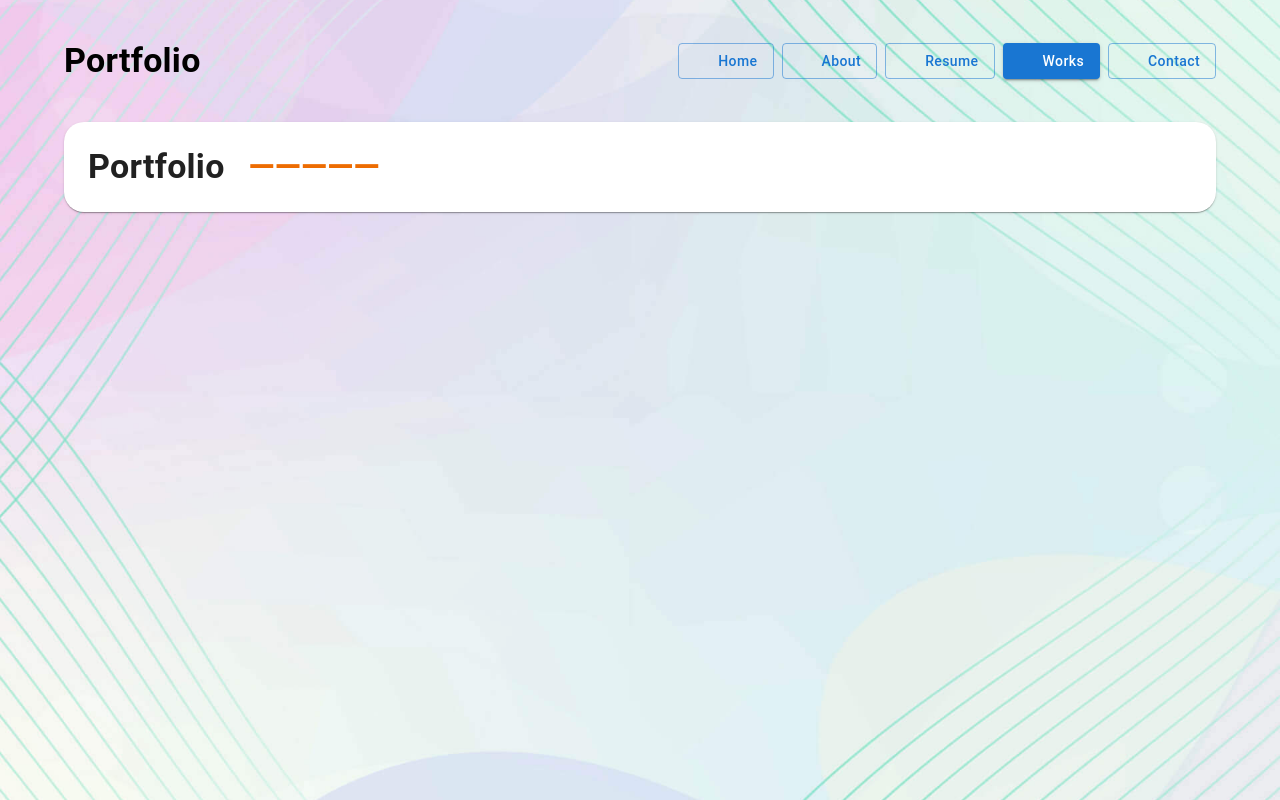
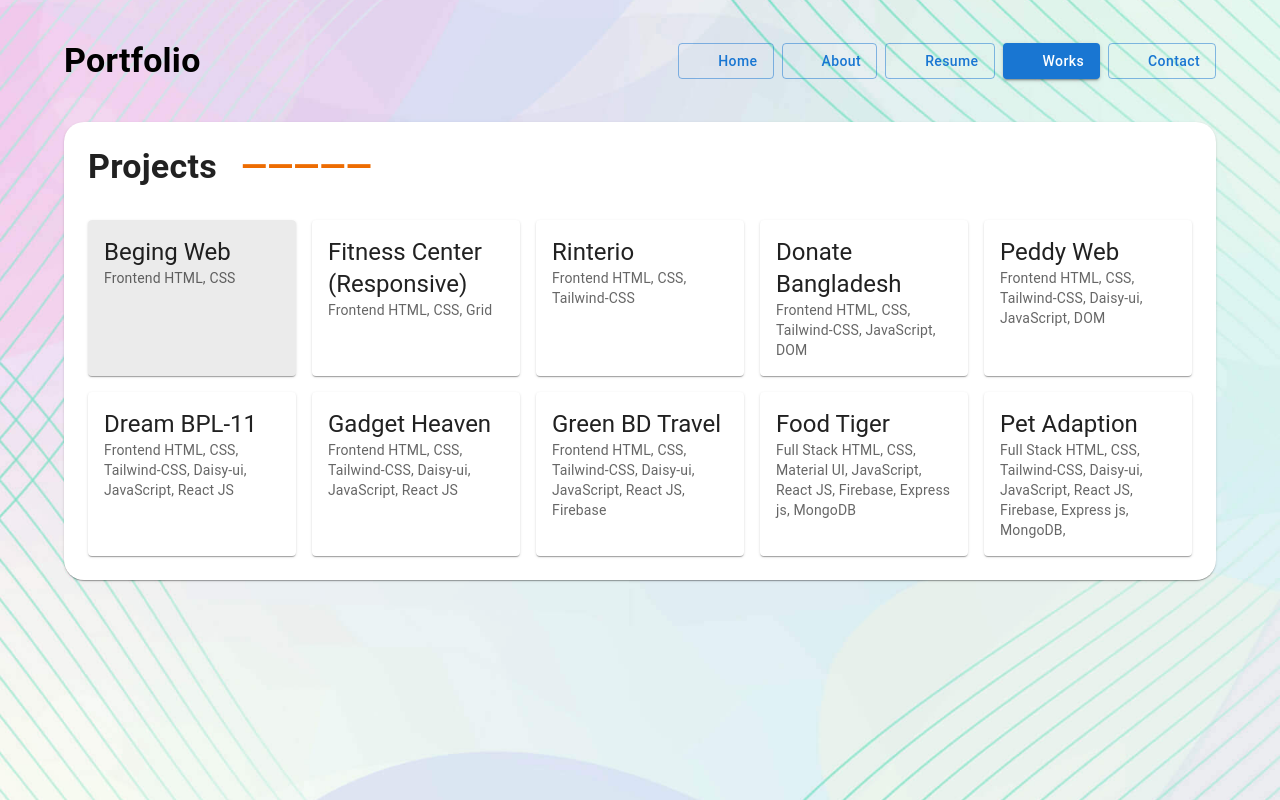
Before and after one commit to anik554/professional-portfolio, a React (Vite) app: page /contact in a window 1280 px wide. Both pictures are taken after a click on the button "Works". Built offline with nearby package versions, Linux system fonts and the light colour scheme; some icons are missing.

Commit message:
works and contact section ok with google map

```diff
--- a/src/pages/Home/Home.tsx
+++ b/src/pages/Home/Home.tsx
@@ -1,5 +1,5 @@
 import { Avatar, Box, Button, Typography } from "@mui/material";
-import ProfileImage from "../../assets/images/anik_imtiaz.jpg";
+import ProfileImage from "../../assets/images/pro_image.jpg";
 import LinkedInIcon from "@mui/icons-material/LinkedIn";
 import FacebookIcon from "@mui/icons-material/Facebook";
 import GitHubIcon from "@mui/icons-material/GitHub";
--- a/src/pages/contact/Contact.tsx
+++ b/src/pages/contact/Contact.tsx
@@ -1,8 +1,155 @@
+import {
+  Box,
+  Button,
+  Card,
+  CardContent,
+  Grid,
+  Paper,
+  TextField,
+  Typography,
+} from "@mui/material";
+import PhoneAndroidIcon from "@mui/icons-material/PhoneAndroid";
+import MarkEmailReadIcon from "@mui/icons-material/MarkEmailRead";
+import LocationOnIcon from "@mui/icons-material/LocationOn";
 
 const Contact = () => {
   return (
-    <div>Contact</div>
-  )
-}
+    <Box
+      width={"100%"}
+      component={Paper}
+      elevation={1}
+      my={5}
+      sx={{ borderRadius: 5 }}
+    >
+      <Box p={3}>
+        <Box display={"flex"} gap={3}>
+          <Typography variant="h4" fontWeight={"bold"}>
+            Contacts
+          </Typography>
+          <Typography variant="h4" fontWeight={"bold"} color="warning">
+            —————
+          </Typography>
+        </Box>
+        <Box mt={4}>
+          <Grid container spacing={2}>
+            <Grid size={4}>
+              <Card>
+                <CardContent
+                  sx={{ display: "flex", justifyContent: "flex-start", gap: 2 }}
+                >
+                  <Box>
+                    <PhoneAndroidIcon color="secondary" fontSize="large" />
+                  </Box>
+                  <Box>
+                    <Typography gutterBottom>+8801734699652</Typography>
+                    <Typography>+8801687176678</Typography>
+                  </Box>
+                </CardContent>
+              </Card>
+              <br />
+              <Card>
+                <CardContent
+                  sx={{ display: "flex", justifyContent: "flex-start", gap: 2 }}
+                >
+                  <Box>
+                    <MarkEmailReadIcon color="warning" fontSize="large" />
+                  </Box>
+                  <Box>
+                    <Typography gutterBottom>
+                      anikimtiaz1993@gmail.com
+                    </Typography>
+                    <Typography>anikimtiaz924@gmail.com</Typography>
+                  </Box>
+                </CardContent>
+              </Card>
+              <br />
+              <Card>
+                <CardContent
+                  sx={{ display: "flex", justifyContent: "flex-start", gap: 2 }}
+                >
+                  <Box>
+                    <LocationOnIcon color="primary" fontSize="large" />
+                  </Box>
+                  <Box>
+                    <Typography gutterBottom>
+                      Mohammadpur, Dhaka-1207
+                    </Typography>
+                    <Typography>Chad uddan housing</Typography>
+                  </Box>
+                </CardContent>
+              </Card>
+            </Grid>
+            <Grid size={8}>
+              <Card>
+                <CardContent>
+                  <form action="">
+                    <Box
+                      sx={{
+                        maxWidth: "70%",
+                        display: "grid",
+                        gap: 2,
+                        margin: "0 auto",
+                      }}
+                    >
+                      <Typography
+                        variant="h5"
+                        alignItems={"center"}
+                        gutterBottom
+                      >
+                        I'm always open to discussing produuct design work or
+                        partnerships
+                      </Typography>
+                      <TextField label="Name" required size="small" fullWidth />
+                      <TextField
+                        label="Email"
+                        required
+                        size="small"
+                        fullWidth
+                      />
+                      <TextField
+                        label="Message"
+                        required
+                        size="small"
+                        fullWidth
+                      />
+                      <Button variant="contained" size="small">
+                        Submit
+                      </Button>
+                    </Box>
+                  </form>
+                </CardContent>
+              </Card>
+            </Grid>
+          </Grid>
+          <Box
+            sx={{
+              position: "relative",
+              width: "100%",
+              paddingBottom: "66.66%",
+              height: 0,
+              overflow: "hidden",
+              mt:4
+            }}
+          >
+            <Box
+              component="iframe"
+              src="https://maps.google.com/maps?width=600&height=400&hl=en&q=Chadd%20Uddan&t=&z=14&ie=UTF8&iwloc=B&output=embed"
+              sx={{
+                position: "absolute",
+                top: 0,
+                left: 0,
+                width: "100%",
+                height: "100%",
+                border: 0,
+              }}
+              allowFullScreen
+              loading="lazy"
+            />
+          </Box>
+        </Box>
+      </Box>
+    </Box>
+  );
+};
 
-export default Contact
+export default Contact;
--- a/src/pages/works/Works.tsx
+++ b/src/pages/works/Works.tsx
@@ -1,6 +1,21 @@
-import { Box, Paper, Typography } from "@mui/material"
+import {
+  Box,
+  Card,
+  CardActionArea,
+  CardContent,
+  Paper,
+  Typography,
+} from "@mui/material";
+import { portfolioWorks } from "../../utils/MainUtils";
+import { useState } from "react";
 
 const Works = () => {
+  const [selectedCard, setSelectedCard] = useState(1);
+  const handleClick = (id:number, link:string) => {
+    setSelectedCard(id);
+    window.open(link,"_blank")
+  };
+  console.log(selectedCard);
   return (
     <Box
       width={"100%"}
@@ -12,15 +27,53 @@ const Works = () => {
       <Box p={3}>
         <Box display={"flex"} gap={3}>
           <Typography variant="h4" fontWeight={"bold"}>
-            Portfolio
+            Projects
           </Typography>
           <Typography variant="h4" fontWeight={"bold"} color="warning">
             —————
           </Typography>
         </Box>
+        <Box mt={4}>
+          <Box
+            sx={{
+              width: "100%",
+              display: "grid",
+              gridTemplateColumns:
+                "repeat(auto-fill, minmax(min(200px, 100%), 1fr))",
+              gap: 2,
+            }}
+          >
+            {portfolioWorks.map((working) => (
+              <Card key={working.id}>
+                <CardActionArea
+                  onClick={() => handleClick(working.id, working.pjoectLink)}
+                  data-active={selectedCard === working.id ? "" : undefined}
+                  sx={{
+                    height: "100%",
+                    "&[data-active]": {
+                      backgroundColor: "action.selected",
+                      "&:hover": {
+                        backgroundColor: "action.selectedHover",
+                      },
+                    },
+                  }}
+                >
+                  <CardContent sx={{ height: "100%" }}>
+                    <Typography variant="h5" component="div">
+                      {working.title}
+                    </Typography>
+                    <Typography variant="body2" color="text.secondary">
+                      {working.type.developed} {working.type.using.join(", ")}
+                    </Typography>
+                  </CardContent>
+                </CardActionArea>
+              </Card>
+            ))}
+          </Box>
+        </Box>
       </Box>
     </Box>
-  )
-}
+  );
+};
 
-export default Works
+export default Works;
--- a/src/utils/MainUtils.tsx
+++ b/src/utils/MainUtils.tsx
@@ -105,33 +105,127 @@ export const skillsData = [
   { id: 2, skill: "Next.js", mark: 88, color: "success" },
   { id: 3, skill: "Redux / RTK Query", mark: 85, color: "warning" },
   { id: 4, skill: "Node Js", mark: 85, color: "neutral" },
-]satisfies Array<{ id: number; skill: string; mark: number; color: ColorPaletteProp }>;
-
+] satisfies Array<{
+  id: number;
+  skill: string;
+  mark: number;
+  color: ColorPaletteProp;
+}>;
 
 export const knowledgesFrontend = [
-  { id: 1, label: "HTML5"},
-  { id: 2, label: "CSS3"},
-  { id: 3, label: "JavaScript (ES6+)"},
-  { id: 4, label: "TypeScript"},
-  { id: 5, label: "React.js"},
-  { id: 6, label: "Next.js"},
-  { id: 7, label: "Redux / RTK Query"},
-  { id: 8, label: "Tailwind CSS"},
-  { id: 9, label: "Material UI"},
-  { id: 10, label: "Responsive Design"},
-  { id: 11, label: "REST API Integration"},
+  { id: 1, label: "HTML5" },
+  { id: 2, label: "CSS3" },
+  { id: 3, label: "JavaScript (ES6+)" },
+  { id: 4, label: "TypeScript" },
+  { id: 5, label: "React.js" },
+  { id: 6, label: "Next.js" },
+  { id: 7, label: "Redux / RTK Query" },
+  { id: 8, label: "Tailwind CSS" },
+  { id: 9, label: "Material UI" },
+  { id: 10, label: "Responsive Design" },
+  { id: 11, label: "REST API Integration" },
 ];
 export const knowledgesBackend = [
-  { id: 1, label: "PostgreSQL"},
-  { id: 2, label: "Prisma"},
-  { id: 3, label: "MongoDB"},
-  { id: 4, label: "Mongoose"},
-  { id: 5, label: "Zod Validation"},
-  { id: 6, label: "Docker"},
-  { id: 7, label: "GhaphQL"},
-  { id: 8, label: "AWS"},
-  { id: 9, label: "CI/CD"},
-  { id: 10, label: "Redis"},
-  { id: 11, label: "Express Js with TypeScript"},
-  { id: 12, label: "REST API Integration"},
+  { id: 1, label: "PostgreSQL" },
+  { id: 2, label: "Prisma" },
+  { id: 3, label: "MongoDB" },
+  { id: 4, label: "Mongoose" },
+  { id: 5, label: "Zod Validation" },
+  { id: 6, label: "Docker" },
+  { id: 7, label: "GhaphQL" },
+  { id: 8, label: "AWS" },
+  { id: 9, label: "CI/CD" },
+  { id: 10, label: "Redis" },
+  { id: 11, label: "Express Js with TypeScript" },
+  { id: 12, label: "REST API Integration" },
 ];
+
+export const portfolioWorks = [
+  {
+    id: 1,
+    title: "Beging Web",
+    type: { developed: "Frontend", using: ["HTML", "CSS"] },
+    pjoectLink: "https://anik554.github.io/Programming-Hero-Assignment1/",
+  },
+  {
+    id: 2,
+    title: "Fitness Center (Responsive)",
+    type: {
+      developed: "Frontend",
+      using: ["HTML", "CSS", "Grid"],
+    },
+    pjoectLink: "https://anik554.github.io/Assignment-2/",
+  },
+  {
+    id: 3,
+    title: "Rinterio",
+    type: {
+      developed: "Frontend",
+      using: ["HTML", "CSS", "Tailwind-CSS"],
+    },
+    pjoectLink: "https://anik554.github.io/Assignment-3/",
+  },
+  {
+    id: 4,
+    title: "Donate Bangladesh",
+    type: {
+      developed: "Frontend",
+      using: ["HTML", "CSS", "Tailwind-CSS","JavaScript","DOM"],
+    },
+    pjoectLink: "https://anik554.github.io/Donate_Bangladesh/",
+  },
+  {
+    id: 5,
+    title: "Peddy Web",
+    type: {
+      developed: "Frontend",
+      using: ["HTML", "CSS", "Tailwind-CSS","Daisy-ui","JavaScript","DOM"],
+    },
+    pjoectLink: "https://peddy-web.surge.sh/",
+  },
+  {
+    id: 6,
+    title: "Dream BPL-11",
+    type: {
+      developed: "Frontend",
+      using: ["HTML", "CSS", "Tailwind-CSS","Daisy-ui","JavaScript","React JS"],
+    },
+    pjoectLink: "https://dream-bpl-11.surge.sh/",
+  },
+  {
+    id: 7,
+    title: "Gadget Heaven",
+    type: {
+      developed: "Frontend",
+      using: ["HTML", "CSS", "Tailwind-CSS","Daisy-ui","JavaScript","React JS"],
+    },
+    pjoectLink: "https://gadget-heavenshop.surge.sh/",
+  },
+  {
+    id: 8,
+    title: "Green BD Travel",
+    type: {
+      developed: "Frontend",
+      using: ["HTML", "CSS", "Tailwind-CSS","Daisy-ui","JavaScript","React JS","Firebase"],
+    },
+    pjoectLink: "https://green-bd-travel.web.app/",
+  },
+  {
+    id: 9,
+    title: "Food Tiger",
+    type: {
+      developed: "Full Stack",
+      using: ["HTML", "CSS", "Material UI","JavaScript","React JS","Firebase","Express js", "MongoDB"],
+    },
+    pjoectLink: "https://food-tiger-e5f40.web.app/",
+  },
+  {
+    id: 10,
+    title: "Pet Adaption",
+    type: {
+      developed: "Full Stack",
+      using: ["HTML", "CSS", "Tailwind-CSS","Daisy-ui","JavaScript","React JS","Firebase","Express js", "MongoDB",""],
+    },
+    pjoectLink: "https://pet-adoption-27f98.web.app/",
+  },
+];
```
Also changed, not shown: src/assets/images/pro_image.jpg (added).
